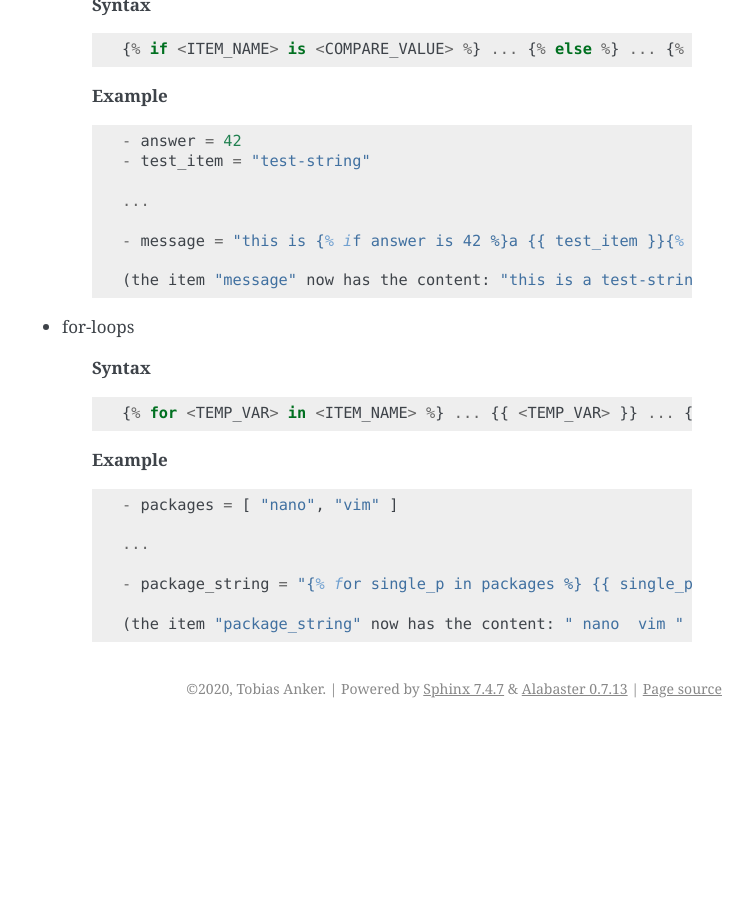
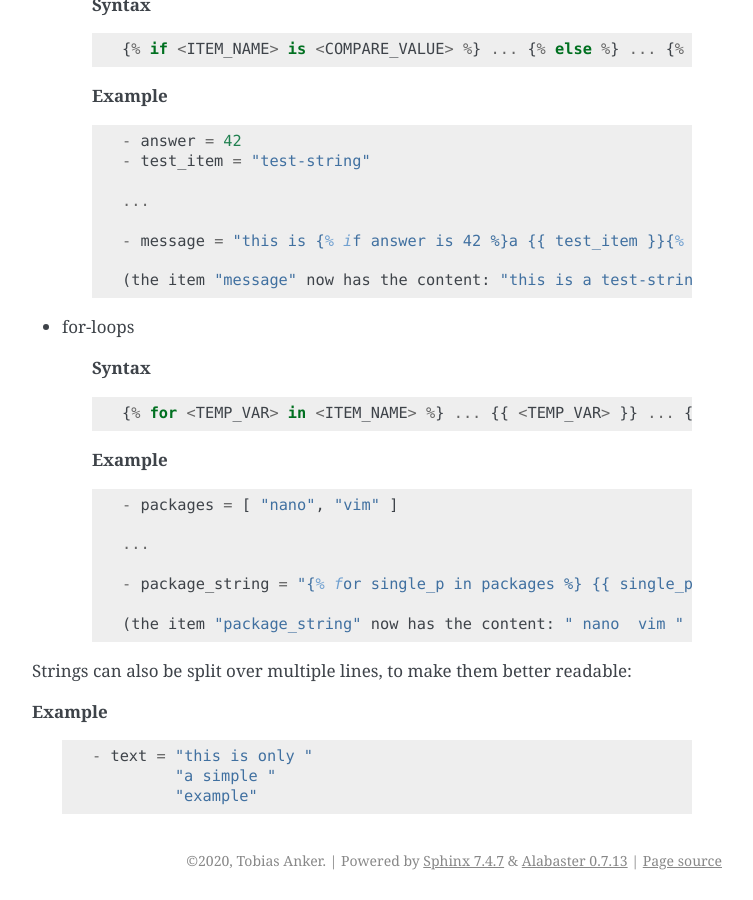
Before and after one commit to kitsudaiki/libKitsunemimiSakuraLang-Documentation, a Sphinx documentation site: the page built from source/syntax/items.rst, in a window 1280 px wide and 900 px high, scrolled down 3743 px. Shown: the whole window, without its empty margins (388-1141 px from the left). Built offline with Sphinx 7.4.7, drawn with Linux system fonts in a browser that asks for light colours; before the commit the page ends 4471 px from its top, so only the background shows below that.

Commit message:
update string-items

```diff
--- a/source/syntax/items.rst
+++ b/source/syntax/items.rst
@@ -228,3 +228,14 @@ The following three types are supported:
         - package_string = "{% for single_p in packages %} {{ single_p }} {% endfor %}"
 
         (the item "package_string" now has the content: " nano  vim " as single string)
+
+
+Strings can also be split over multiple lines, to make them better readable:
+
+**Example**
+
+    ::
+
+        - text = "this is only "
+                 "a simple "
+                 "example"
```
